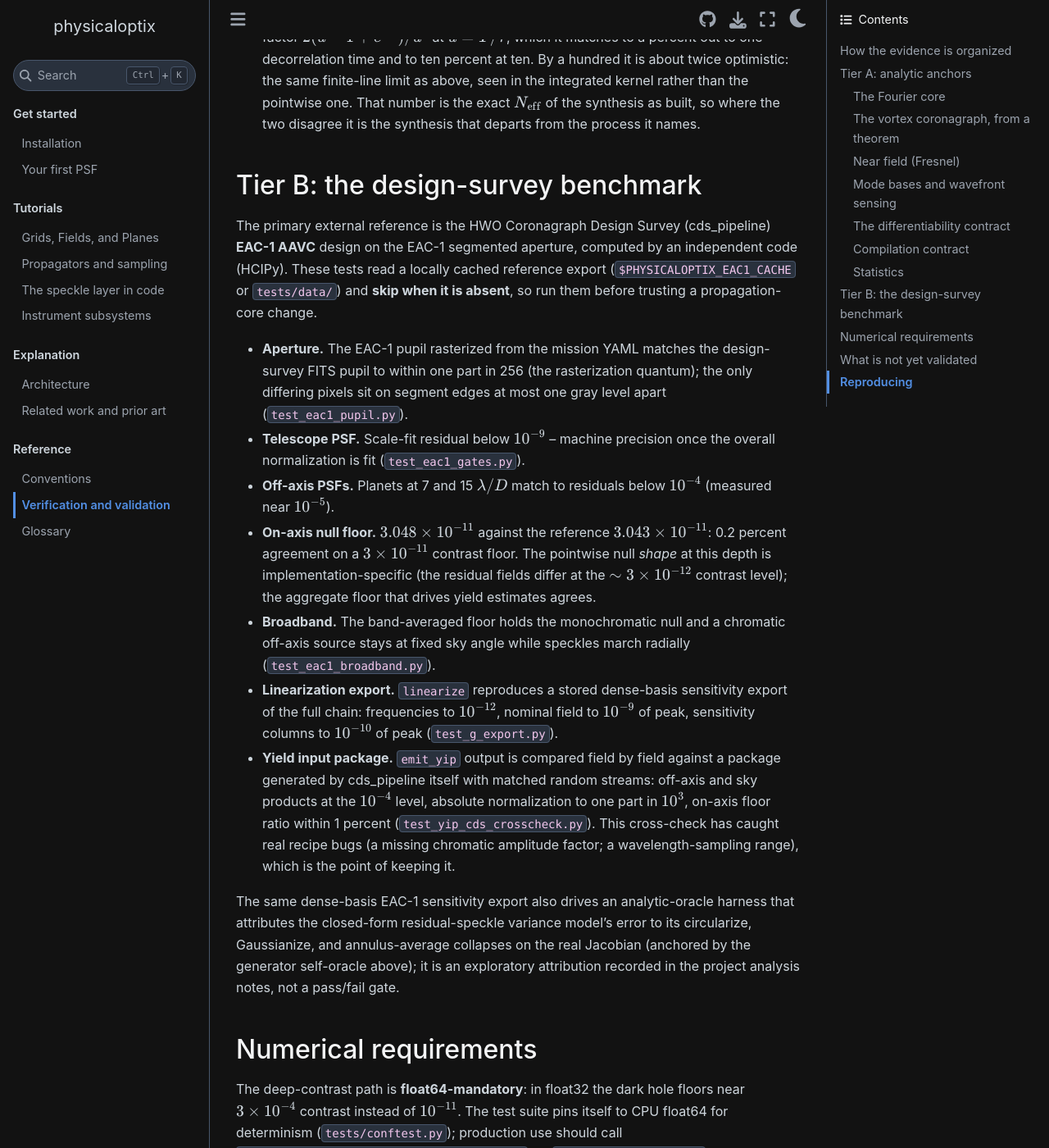
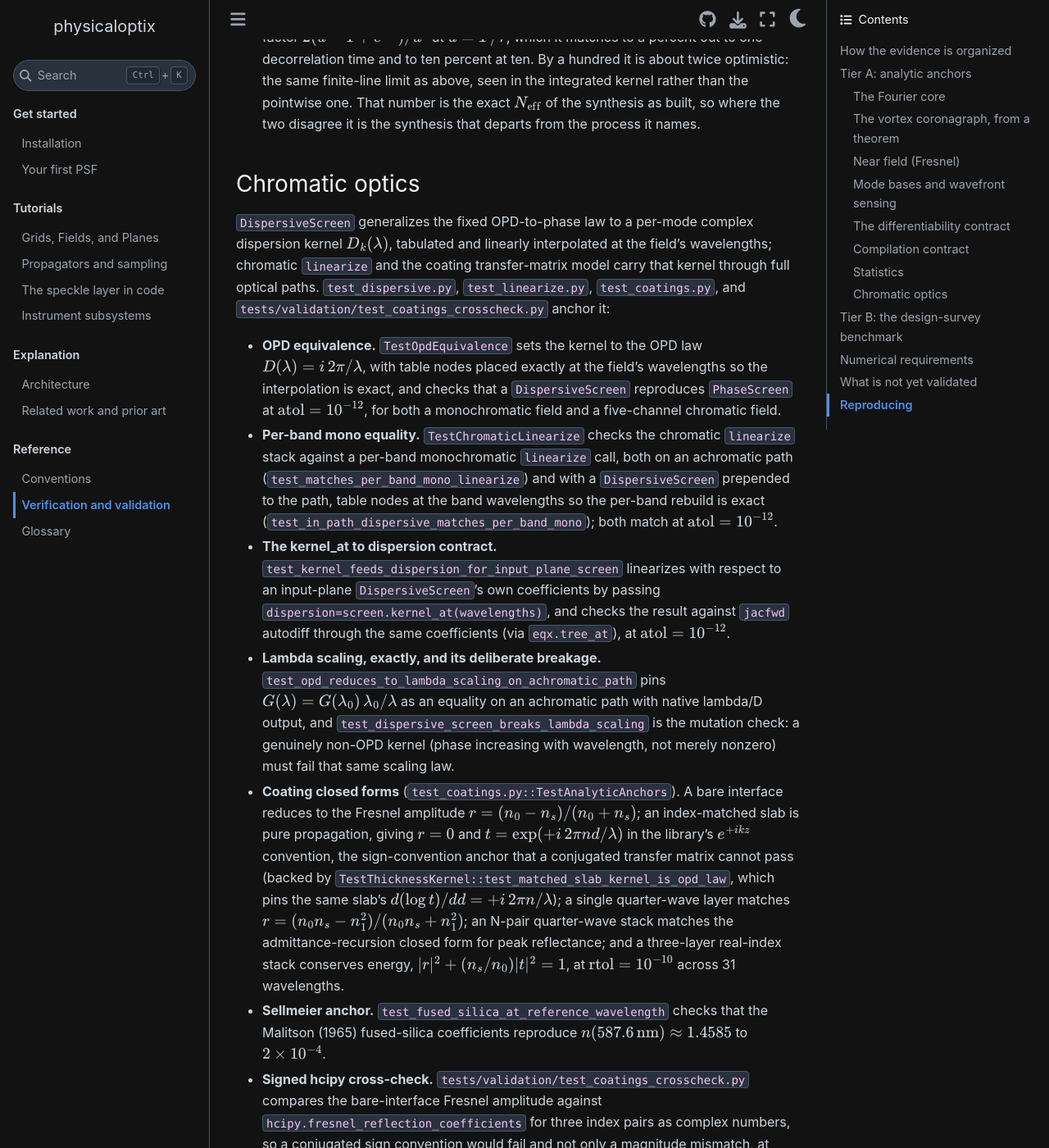
Before and after one commit to CoreySpohn/physicaloptix, a Sphinx documentation site: the page built from docs/validation.md, in a window 1280 px wide and 1400 px high, scrolled down 5211 px. Shown: the whole window at 82% size. Built offline with Sphinx 7.4.7 and the Sphinx Book theme 1.1.4, drawn with Linux system fonts in a browser that asks for light colours; pages that are not in the unit, such as notebooks, are missing from menus; some of the changed text lies outside the part shown.

Commit message:
docs: validation anchors for chromatic optics

```diff
--- a/docs/validation.md
+++ b/docs/validation.md
@@ -219,6 +219,65 @@ halo scaling.
   $N_\mathrm{eff}$ of the synthesis as built, so where the two disagree it is
   the synthesis that departs from the process it names.
 
+### Chromatic optics
+
+`DispersiveScreen` generalizes the fixed OPD-to-phase law to a per-mode
+complex dispersion kernel $D_k(\lambda)$, tabulated and linearly
+interpolated at the field's wavelengths; chromatic `linearize` and the
+coating transfer-matrix model carry that kernel through full optical paths.
+`test_dispersive.py`, `test_linearize.py`, `test_coatings.py`, and
+`tests/validation/test_coatings_crosscheck.py` anchor it:
+
+- **OPD equivalence.** `TestOpdEquivalence` sets the kernel to the OPD law
+  $D(\lambda) = i\,2\pi/\lambda$, with table nodes placed exactly at the
+  field's wavelengths so the interpolation is exact, and checks that a
+  `DispersiveScreen` reproduces `PhaseScreen` at $\mathrm{atol}=10^{-12}$,
+  for both a monochromatic field and a five-channel chromatic field.
+- **Per-band mono equality.** `TestChromaticLinearize` checks the chromatic
+  `linearize` stack against a per-band monochromatic `linearize` call, both
+  on an achromatic path
+  (`test_matches_per_band_mono_linearize`) and with a `DispersiveScreen`
+  prepended to the path, table nodes at the band wavelengths so the
+  per-band rebuild is exact
+  (`test_in_path_dispersive_matches_per_band_mono`); both match at
+  $\mathrm{atol}=10^{-12}$.
+- **The kernel_at to dispersion contract.**
+  `test_kernel_feeds_dispersion_for_input_plane_screen` linearizes with
+  respect to an input-plane `DispersiveScreen`'s own coefficients by
+  passing `dispersion=screen.kernel_at(wavelengths)`, and checks the
+  result against `jacfwd` autodiff through the same coefficients (via
+  `eqx.tree_at`), at $\mathrm{atol}=10^{-12}$.
+- **Lambda scaling, exactly, and its deliberate breakage.**
+  `test_opd_reduces_to_lambda_scaling_on_achromatic_path` pins
+  $G(\lambda) = G(\lambda_0)\,\lambda_0/\lambda$ as an equality on an
+  achromatic path with native lambda/D output, and
+  `test_dispersive_screen_breaks_lambda_scaling` is the mutation check: a
+  genuinely non-OPD kernel (phase increasing with wavelength, not merely
+  nonzero) must fail that same scaling law.
+- **Coating closed forms** (`test_coatings.py::TestAnalyticAnchors`). A
+  bare interface reduces to the Fresnel amplitude
+  $r=(n_0-n_s)/(n_0+n_s)$; an index-matched slab is pure propagation,
+  giving $r=0$ and $t=\exp(+i\,2\pi n d/\lambda)$ in the library's
+  $e^{+ikz}$ convention, the sign-convention anchor that a conjugated
+  transfer matrix cannot pass (backed by
+  `TestThicknessKernel::test_matched_slab_kernel_is_opd_law`, which pins
+  the same slab's $d(\log t)/dd = +i\,2\pi n/\lambda$); a single
+  quarter-wave layer matches
+  $r=(n_0 n_s - n_1^2)/(n_0 n_s + n_1^2)$; an N-pair quarter-wave stack
+  matches the admittance-recursion closed form for peak reflectance; and a
+  three-layer real-index stack conserves energy,
+  $|r|^2 + (n_s/n_0)|t|^2 = 1$, at $\mathrm{rtol}=10^{-10}$ across 31
+  wavelengths.
+- **Sellmeier anchor.** `test_fused_silica_at_reference_wavelength` checks
+  that the Malitson (1965) fused-silica coefficients reproduce
+  $n(587.6\,\mathrm{nm}) \approx 1.4585$ to $2\times10^{-4}$.
+- **Signed hcipy cross-check.**
+  `tests/validation/test_coatings_crosscheck.py` compares the bare-interface
+  Fresnel amplitude against `hcipy.fresnel_reflection_coefficients` for
+  three index pairs as complex numbers, so a conjugated sign convention
+  would fail and not only a magnitude mismatch, at $\mathrm{rtol}=10^{-10}$;
+  it skips silently when hcipy is not importable.
+
 ## Tier B: the design-survey benchmark
 
 The primary external reference is the HWO Coronagraph Design Survey
```
